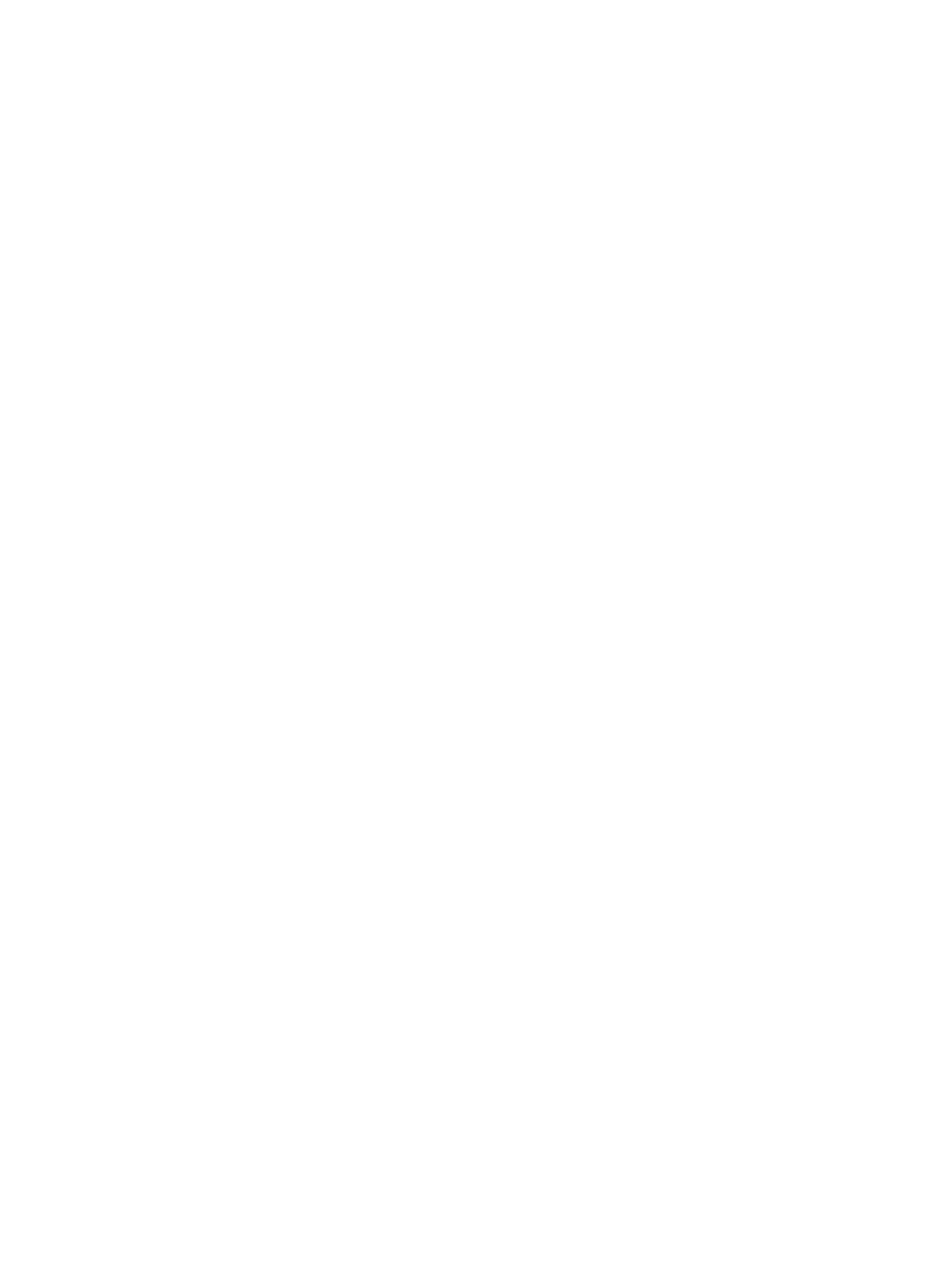
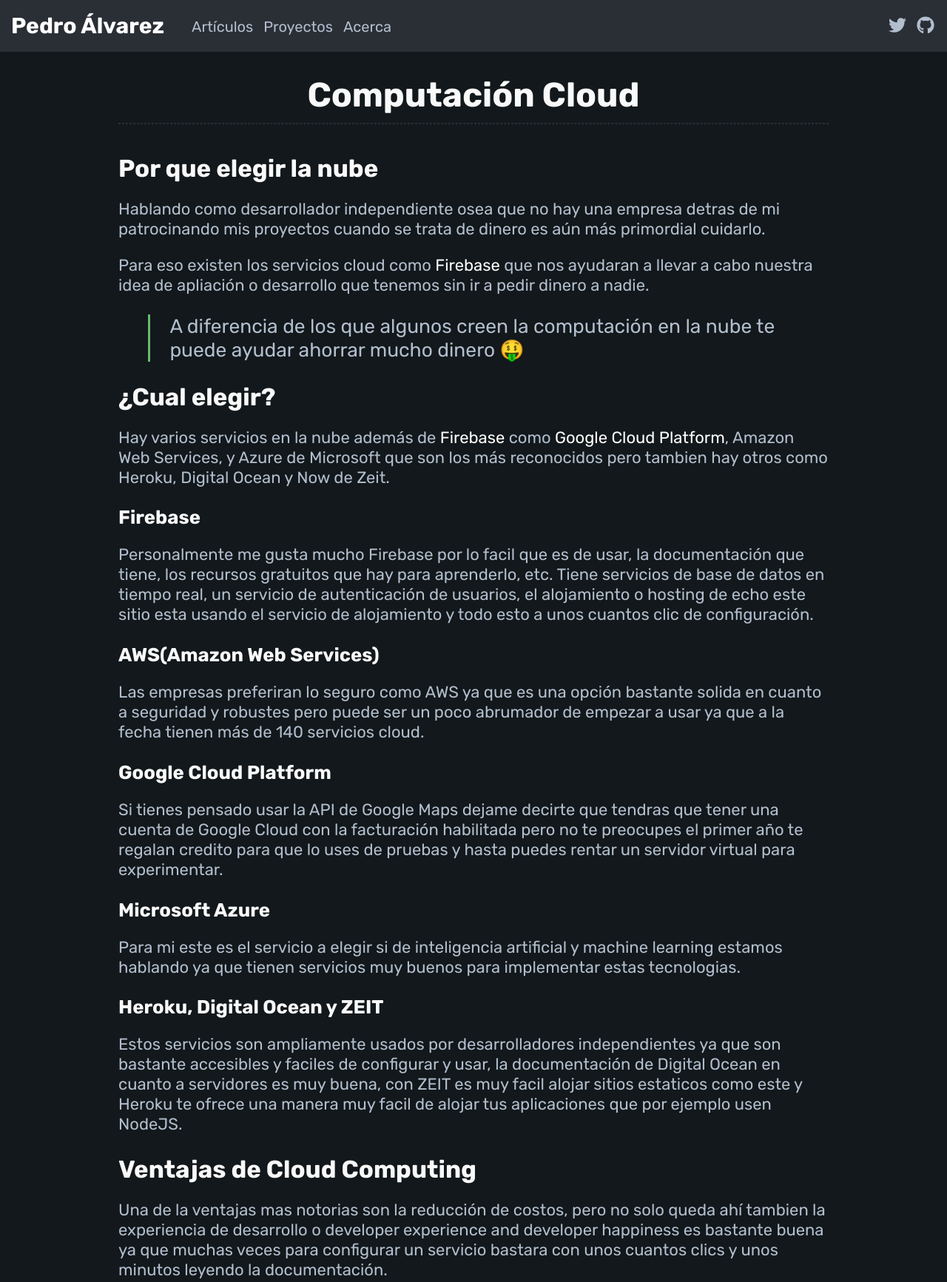
Before and after one commit to pedro412/pedro-alvarez, a Gatsby site: page /cloud in a window 1280 px wide. Before the commit this address had no page. Shown: the top 1733 px of the page at 74% size. Before the commit the page ends 800 px from the top, so only its background shows below. Built offline with nearby package versions, Linux system fonts and the light colour scheme; Gatsby itself is replaced by a stand-in of ours; some packages are replaced by stand-ins of ours.

Commit message:
cloud computing, header update and index

```diff
--- a/src/components/header.js
+++ b/src/components/header.js
@@ -21,7 +21,7 @@
       </li>
       <li className="menu-item">
         <Link className="menu-item-link" to="/acerca">
-          Acerca de
+          Acerca
         </Link>
       </li>
     </ul>
--- /dev/null
+++ b/src/pages/cloud.md
@@ -0,0 +1,43 @@
+---
+title: "Computación Cloud"
+date: "2019-12-03"
+featuredImage: "../images/cloud-computing.jpg"
+---
+
+## Por que elegir la nube
+
+Hablando como desarrollador independiente osea que no hay una empresa detras de mi patrocinando mis proyectos cuando se trata de dinero es aún más primordial cuidarlo.
+
+Para eso existen los servicios cloud como <a target="_blank" href="https://firebase.com">Firebase</a> que nos ayudaran a llevar a cabo nuestra idea de apliación o desarrollo que tenemos sin ir a pedir dinero a nadie.
+
+> A diferencia de los que algunos creen la computación en la nube te puede ayudar ahorrar mucho dinero 🤑
+
+## ¿Cual elegir?
+
+Hay varios servicios en la nube además de <a target="_blank" href="https://firebase.com">Firebase</a> como <a target="_blank" href="https://cloud.google.com/">Google Cloud Platform</a>, Amazon Web Services, y Azure de Microsoft que son los más reconocidos pero tambien hay otros como Heroku, Digital Ocean y Now de Zeit.
+
+### Firebase
+
+Personalmente me gusta mucho Firebase por lo facil que es de usar, la documentación que tiene, los recursos gratuitos que hay para aprenderlo, etc. Tiene servicios de base de datos en tiempo real, un servicio de autenticación de usuarios, el alojamiento o hosting de echo este sitio esta usando el servicio de alojamiento y todo esto a unos cuantos clic de configuración.
+
+### AWS(Amazon Web Services)
+
+Las empresas preferiran lo seguro como AWS ya que es una opción bastante solida en cuanto a seguridad y robustes pero puede ser un poco abrumador de empezar a usar ya que a la fecha tienen más de 140 servicios cloud.
+
+### Google Cloud Platform
+
+Si tienes pensado usar la API de Google Maps dejame decirte que tendras que tener una cuenta de Google Cloud con la facturación habilitada pero no te preocupes el primer año te regalan credito para que lo uses de pruebas y hasta puedes rentar un servidor virtual para experimentar.
+
+### Microsoft Azure
+
+Para mi este es el servicio a elegir si de inteligencia artificial y machine learning estamos hablando ya que tienen servicios muy buenos para implementar estas tecnologias.
+
+### Heroku, Digital Ocean y ZEIT
+
+Estos servicios son ampliamente usados por desarrolladores independientes ya que son bastante accesibles y faciles de configurar y usar, la documentación de Digital Ocean en cuanto a servidores es muy buena, con ZEIT es muy facil alojar sitios estaticos como este y Heroku te ofrece una manera muy facil de alojar tus aplicaciones que por ejemplo usen NodeJS.
+
+## Ventajas de Cloud Computing
+
+Una de la ventajas mas notorias son la reducción de costos, pero no solo queda ahí tambien la experiencia de desarrollo o developer experience and developer happiness es bastante buena ya que muchas veces para configurar un servicio bastara con unos cuantos clics y unos minutos leyendo la documentación.
+
+El foco principal de estos servicios es evitarnos los problemas de configuración que la mayoria de los desarrolladores no debemos tener, nuestro unica preocupación debe ser la realización de ideas y la resolucion de problemas con código no el dolor de cabeza de instalar una distribución de linux en un servidor y asugurarnos que sea suguro y luego matenerlo actualizado para que nada se rompa, digo si tu trabajo es esto pues esta bien que lo hagas pero si lo nuestro es hacer apliaciones no le veo mucho sentido. Tampoco quiero decir que no deberias de aprender estas cosas así que te recomiendo que en algun punto tambien lo intentes para que tengas un mejor entendimiento de lo que pasa realmente en la nube.
--- a/src/pages/index.js
+++ b/src/pages/index.js
@@ -11,18 +11,16 @@
       <SEO title="Inicio" />
       <h1 className="text-center">Bienvenido 👋</h1>
       <hr></hr>
-      <p>
+      <p className="text-center">
         Hola, en este sitio encontraras artículos y tutoriales que escribo para
         ayudar a nuevos desarrolladores y a mi ya que me sirven para documentar
         lo que voy aprendiendo.
       </p>
       <div>
         <h2 className="text-center">Artículos 📚</h2>
-
-        {data.allMarkdownRemark.edges.map(({ node }) => (
-          <section key={node.id} className="section-grid">
-            {console.log(node)}
-            <article className="list-article text-center">
+        <section className="section-grid">
+          {data.allMarkdownRemark.edges.map(({ node }) => (
+            <article key={node.id} className="list-article text-center">
               <a href="#">
                 <Img
                   fluid={node.frontmatter.featuredImage.childImageSharp.fluid}
@@ -37,12 +35,11 @@
                 LEER
               </Link>
             </article>
-          </section>
-        ))}
+          ))}
+        </section>
       </div>
 
       <br></br>
-      <Link to="/articulos/">Go to page 2</Link>
     </Layout>
   )
 }
```
Also changed, not shown: src/images/cloud-computing.jpg (added).
